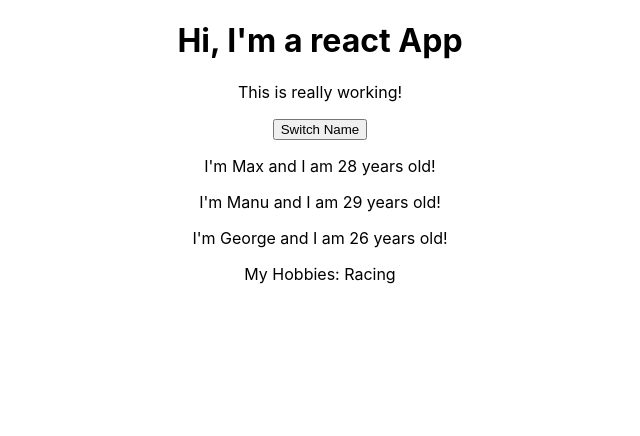
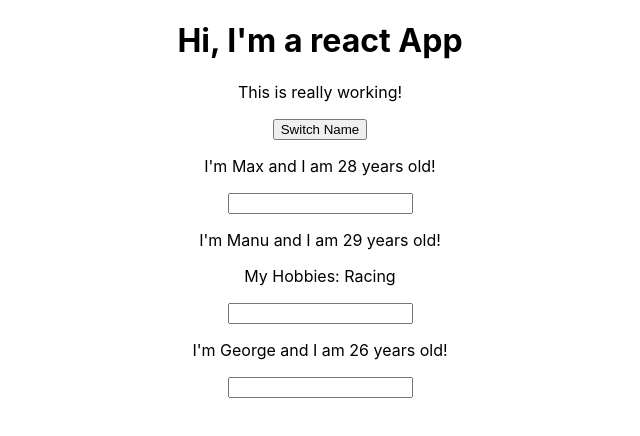
Before and after one commit to EthanTumbocon/react-app-exercises, a React (Create React App) app: page / in a window 1280 px wide. Shown: the top 436 px of the page, without its empty margins (320-960 px from the left). Built offline with nearby package versions, Linux system fonts and the light colour scheme.

Commit message:
added two way binding

```diff
--- a/src/App.js
+++ b/src/App.js
@@ -21,28 +21,54 @@ const app = props => {
         // this.state.persons[0].name = "Maximillian"; DO NOT USE THIS
         setPersonsState({
             persons: [
-                { name: 'Maximilian', age: '28' },
+                { name: newName, age: '28' },
                 { name: 'Manu', age: '29' },
-                { name: 'George', age: '27' }
-            ] })
+                { name: 'Stephanie', age: '27' }
+            ]
+        })
     }
+
+     const nameChangedHandler = (event) => {
+        this.setState( {
+            persons: [
+                { name: 'Max', age: 28 },
+                { name: event.target.value, age: 29 },
+                { name: 'Stephanie', age: 26 }
+            ]
+        } )
+    }
+
+
+    // render () {
+    //     const style = {
+    //         backgroundColor: 'white',
+    //         font: 'inherit',
+    //         border: '1px solid blue',
+    //         padding: '8px',
+    //         cursor: 'pointer'
+    //     };
+    // }
 
 
       return(
       <div className="App">
           <h1>Hi, I'm a react App</h1>
           <p>This is really working!</p>
-          <button onClick={() => switchNameHandler.bind('Maximilian')}>Switch Name</button>
+          <button onClick={() => switchNameHandler('Maximillian!!')}>Switch Name</button>
+          <div>
               <Person
                   name={personsState.persons[0].name}
                   age={personsState.persons[0].age}  />
               <Person
                   name={personsState.persons[1].name}
-              age={personsState.persons[1].age} />
+                  age={personsState.persons[1].age}
+                  click={switchNameHandler.bind(this, 'Max!')}
+                  changed={nameChangedHandler}>My Hobbies: Racing</Person>
               <Person
                   name={personsState.persons[2].name}
-              age={personsState.persons[2].age}
-           click={switchNameHandler.bind(this, 'Max!')}>My Hobbies: Racing</Person>
+                  age={personsState.persons[2].age}/>
+
+          </div>
       </div>
       );
       // return React.createElement('div', null, React.createElement('h1', {className: 'App'}, 'Does this work now?'))
--- a/src/Person/Person.js
+++ b/src/Person/Person.js
@@ -5,6 +5,7 @@ const person = (props) => {
         <div>
             <p onClick={props.click}>I'm {props.name} and I am {props.age} years old!</p>
             <p>{props.children}</p>
+            <input type="text" onChange={props.changed}/>
         </div>
     )
 };
```
Lines whose indentation alone changed are shown as unchanged.
